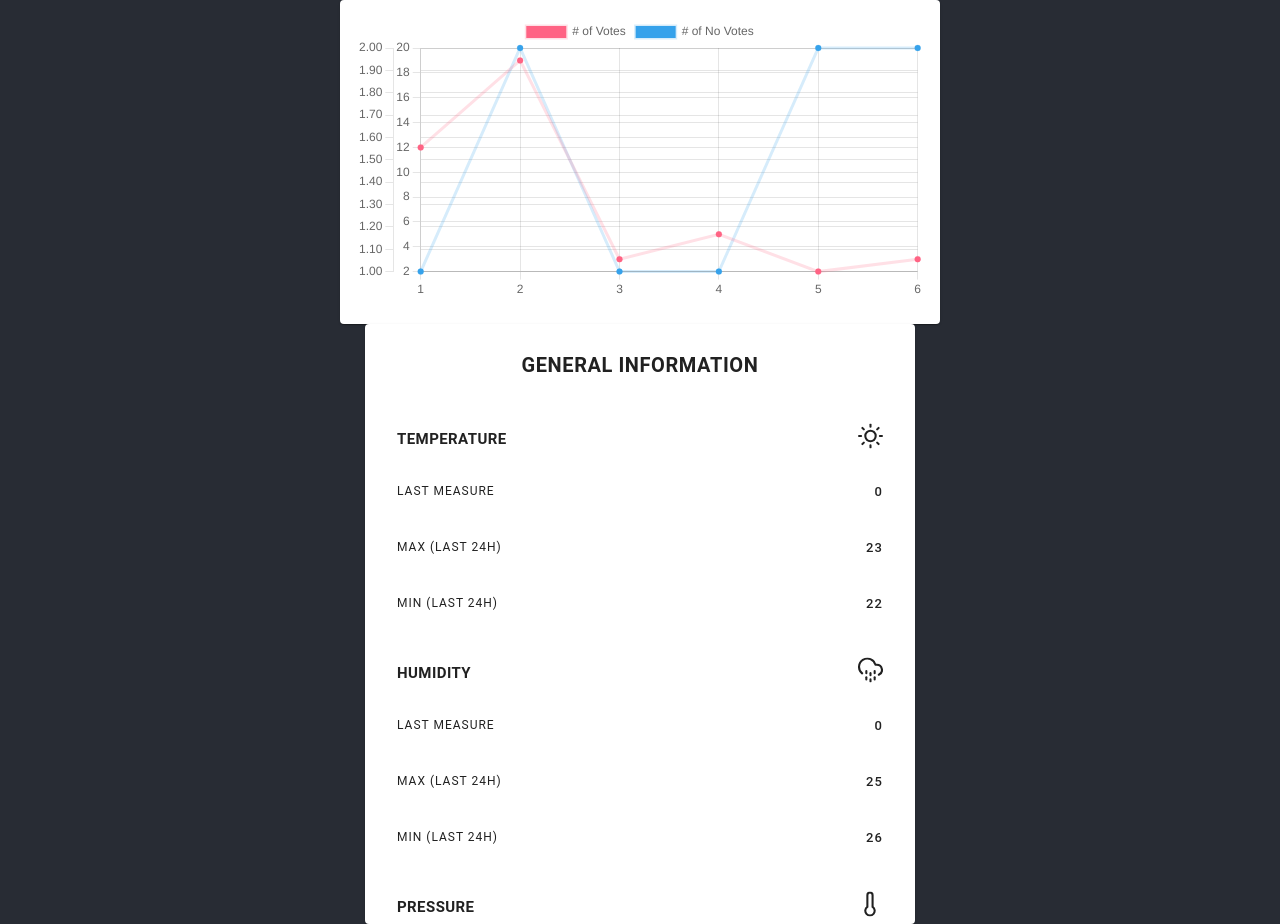
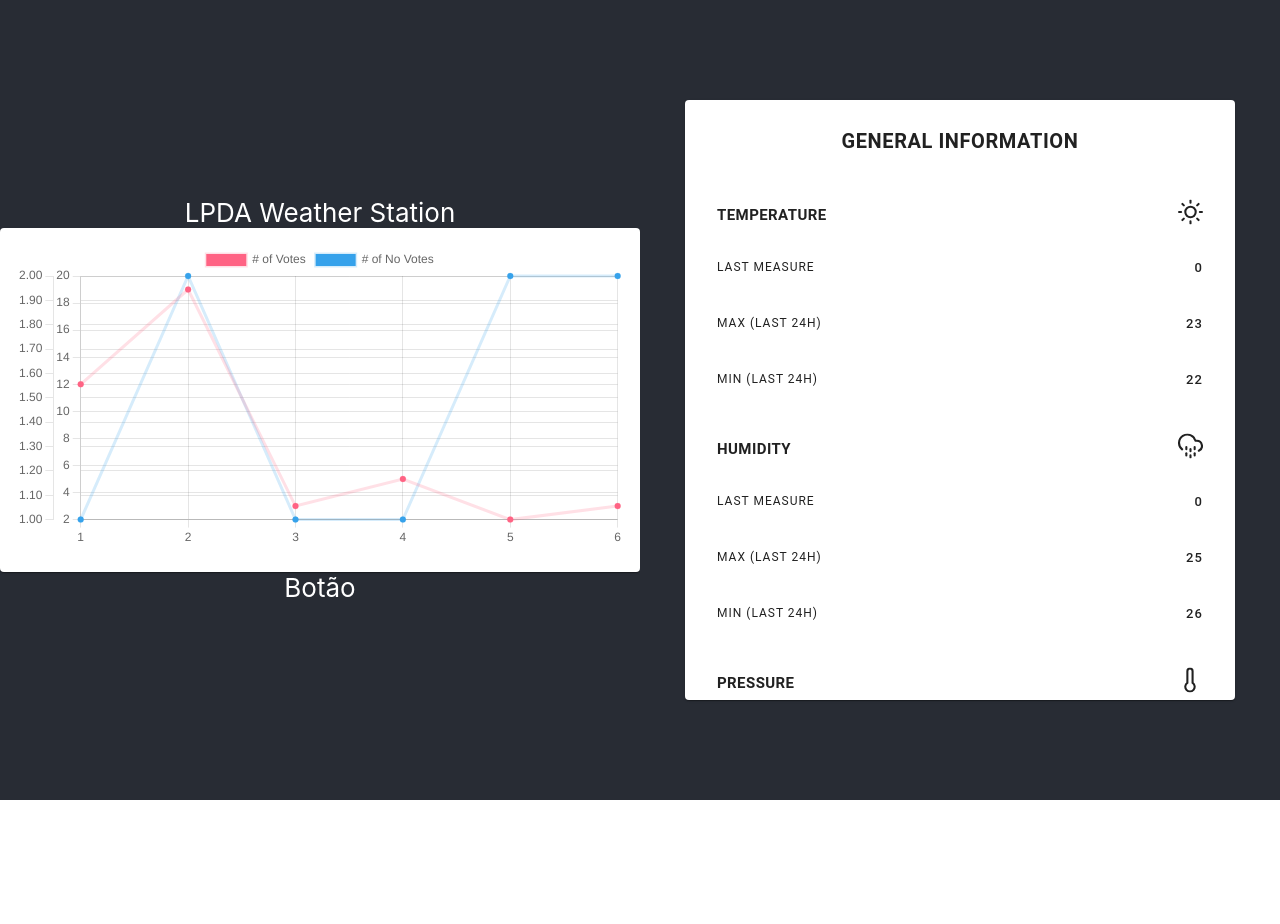
Before and after one commit to MrCarZ/weather-station-interface, a React (Create React App) app: page / in a window 1280 px wide. After the commit the page ends 800 px from the top, so only its background shows below. Built offline with nearby package versions, Linux system fonts and the light colour scheme.

Commit message:
Setup Dashboard Layout

```diff
--- a/src/components/Cards/ChartCard.js
+++ b/src/components/Cards/ChartCard.js
@@ -6,7 +6,7 @@ const ChartCard = (props) => {
     const {data} = props;
 
     return(
-        <Card sx={{ width: 600 }}>
+        <Card>
             <CardContent>
                 <MultiChart data={data}/>
             </CardContent>
--- a/src/components/Cards/StatusCard.js
+++ b/src/components/Cards/StatusCard.js
@@ -44,7 +44,7 @@ const data = [
 
 const StatusCard = (props) => {
   return (
-    <Card sx={{ width: 550, height: 600, overflow: "auto" }}>
+    <Card sx={{ margin:"auto", maxWidth: 550, maxHeight: 600, overflow: "auto" }}>
       <Typography
         gutterBottom
         component="div"
--- a/src/pages/Home.js
+++ b/src/pages/Home.js
@@ -1,13 +1,34 @@
 import React from "react";
-import {ChartCard, StatusCard} from '../components/Cards';
-
+import { ChartCard, StatusCard } from "../components/Cards";
+import { Grid } from "@mui/material";
 const Home = (props, children) => {
   return (
     <>
-      <ChartCard data={props.data} />
-      <StatusCard>
-
-      </StatusCard>
+      <Grid container columns={12} spacing={0}>
+        <Grid
+          container
+          item
+          xs={6}
+          sx={{
+            margin: "auto",
+            maxWidth: 550,
+            overflow: "auto",
+          }}
+        >
+          <Grid item xs={12}>
+            LPDA Weather Station
+          </Grid>
+          <Grid item xs={12}>
+            <ChartCard data={props.data} />
+          </Grid>
+          <Grid item xs={12}>
+            Botão
+          </Grid>
+        </Grid>
+        <Grid item xs={6}>
+          <StatusCard />
+        </Grid>
+      </Grid>
     </>
   );
 };
```
